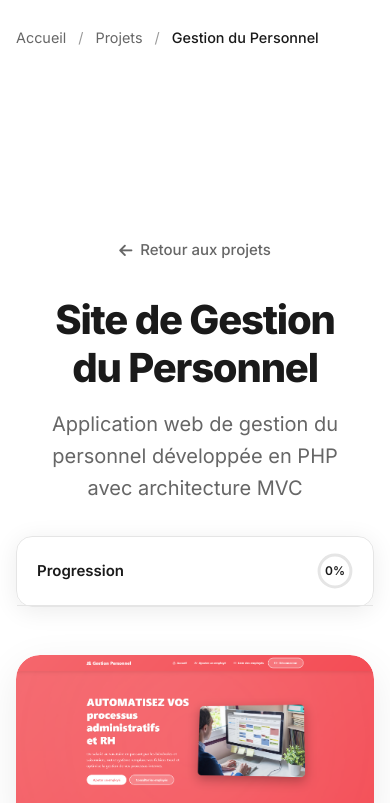
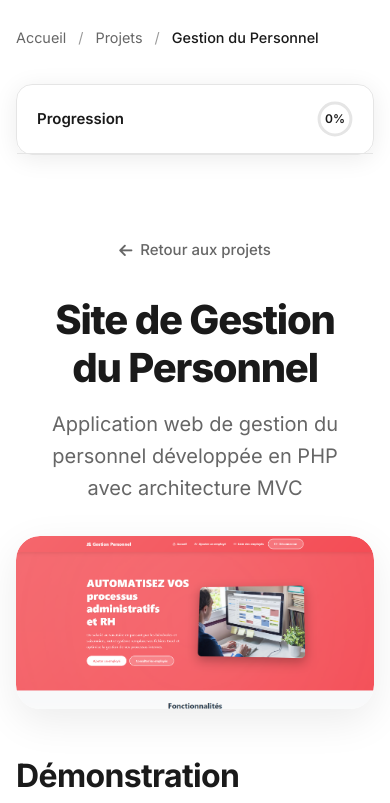
Before and after one commit to ludovic-it/portfolio, a plain HTML site: page gestion.html in a window 390 px wide. Shown: the top 803 px of the page. Drawn offline with Linux system fonts and the light colour scheme; no server answers; a script that the page names is missing; a web font is replaced by a local one.

Commit message:
second commit

```diff
--- a/assets/css/css_project-detail.css
+++ b/assets/css/css_project-detail.css
@@ -685,15 +685,18 @@ h6 {
 
 /* ===== TOC ISLAND ===== */
 .toc-island {
-    position: sticky;
-    top: 24px;
+    position: fixed;
+    top: 96px;
+    left: 50%;
+    transform: translateX(-50%);
+    width: calc(100% - 48px);
     background: rgba(255, 255, 255, 0.98);
     border-radius: 16px;
     box-shadow: 0 4px 24px rgba(0, 0, 0, 0.08);
     border: 1px solid var(--border-color);
     max-width: 800px;
-    margin: 0 auto 48px;
-    z-index: 50;
+    margin: 0;
+    z-index: 1100;
     transition: var(--transition);
 }
 
@@ -1812,6 +1815,11 @@ pre code .hljs-symbol,
 }
 
 @media (max-width: 768px) {
+    .toc-island {
+        top: 84px;
+        width: calc(100% - 32px);
+    }
+
     .navbar {
         width: calc(100% - 32px);
         top: 16px;
```
Also changed, not shown: index.html (+1 -6 lines).
